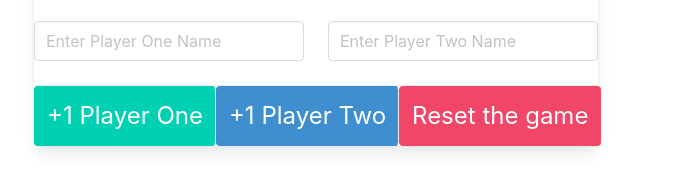
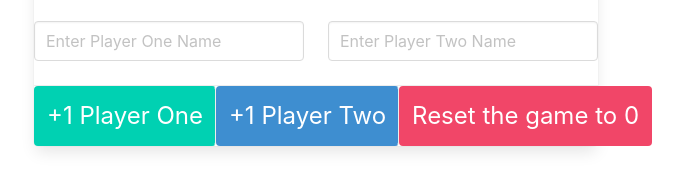
Before and after one commit to TaulantAbazi1/ScoreKeeper, a plain HTML site: page ScoreKeeper/index.html in a window 1280 px wide. Shown: the part 548-738 px from the top of the page, without its empty margins (324-1007 px from the left). Drawn offline with nearby package versions, Linux system fonts and the light colour scheme.

Commit message:
just some text

```diff
--- a/ScoreKeeper/index.html
+++ b/ScoreKeeper/index.html
@@ -91,7 +91,7 @@
                   id="reset"
                   class="is-danger button card-footer-item is-large"
                 >
-                  Reset the game
+                  Reset the game to 0
                 </button>
               </footer>
             </div>
```
